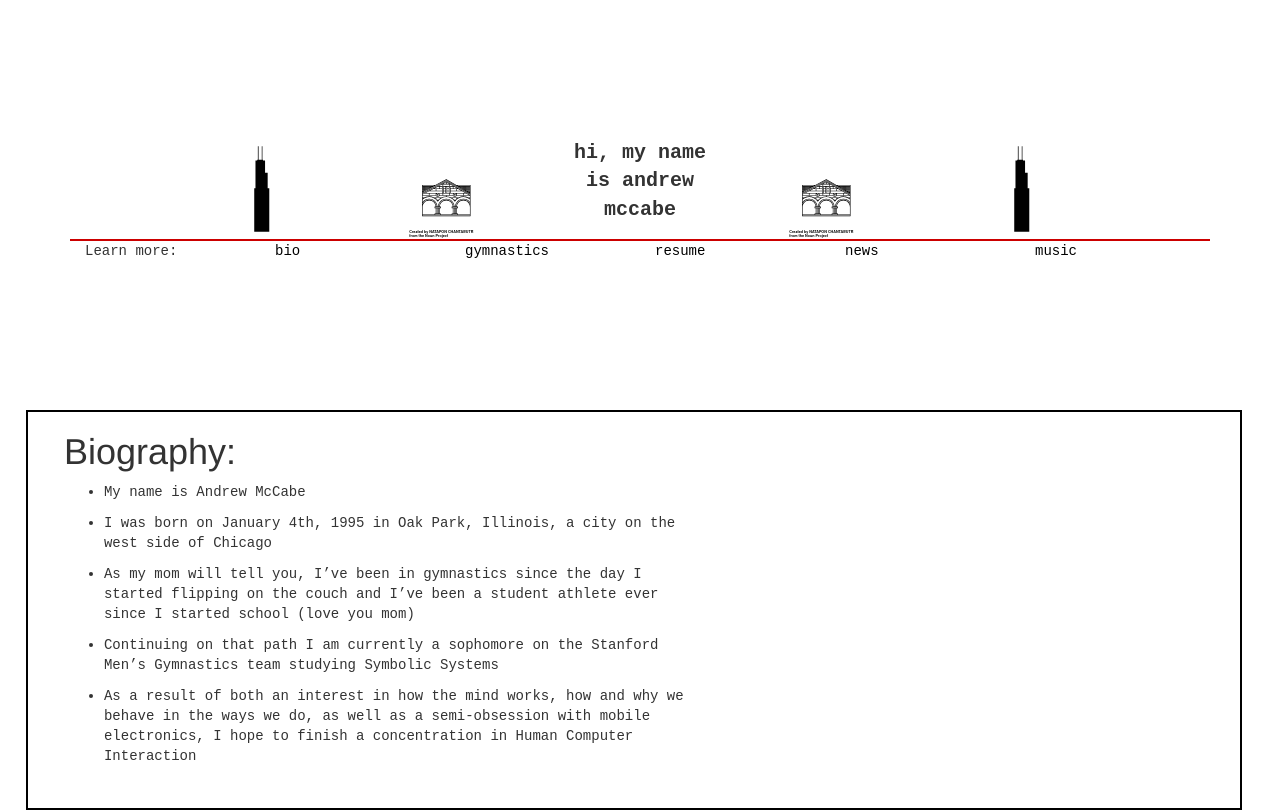
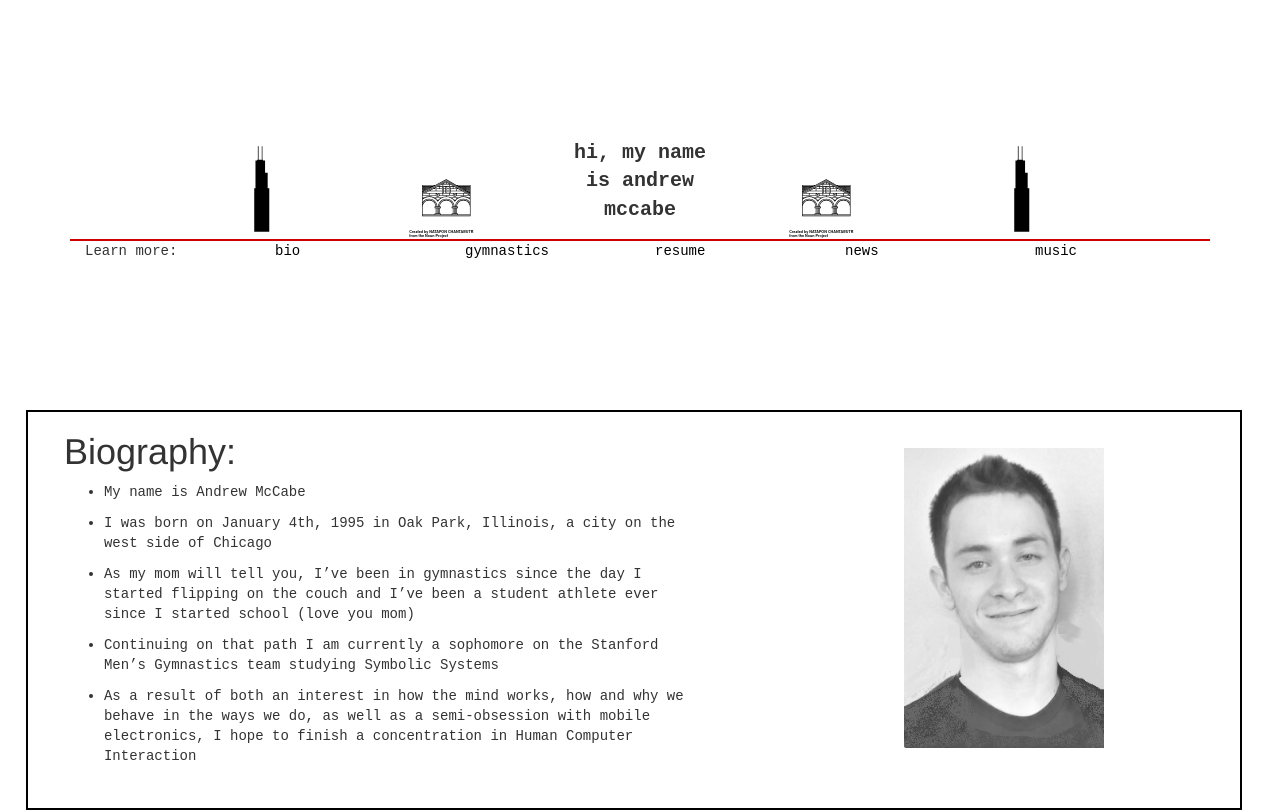
Before and after one commit to andymcc28/Personal-Site, a website: page public/index.html in a window 1280 px wide. Both pictures are taken after a click on the link "bio". Drawn offline with nearby package versions, Linux system fonts and the light colour scheme.

Commit message:
added a personal picture in bio

```diff
--- a/public/index.html
+++ b/public/index.html
@@ -72,13 +72,14 @@
     <div  id="bio">
       <div class="bio-body">
           <h1>Biography:</h1>
-          <ul>
+          <ul id="list">
             <li><p>My name is Andrew McCabe</p></li>
             <li><p>I was born on January 4th, 1995 in Oak Park, Illinois, a city on the west side of Chicago</p></li>
             <li><p>As my mom will tell you, I’ve been in gymnastics since the day I started flipping on the couch and I’ve been a student athlete ever since I started school (love you mom)</p></li>
             <li><p>Continuing on that path I am currently a sophomore on the Stanford Men’s Gymnastics team studying Symbolic Systems</p></li>
             <li><p>As a result of both an interest in how the mind works, how and why we behave in the ways we do, as well as a semi-obsession with mobile electronics, I hope to finish a concentration in Human Computer Interaction</p></li>
           </ul>
+          <img src="AndrewBWsmaller.jpg">
       </div>
     </div>
 
--- a/public/main.css
+++ b/public/main.css
@@ -63,6 +63,14 @@ a:hover {
     width: 99%;
     position: absolute;
     left: 3%;
+}
+
+#bio img {
+    position: absolute;
+    left: 70%;
+    top: 10%;
+    width: 200px;
+    height: 300px;
 }
 
 #resume {
```
Also changed, not shown: public/AndrewBWsmaller.jpg (added).
